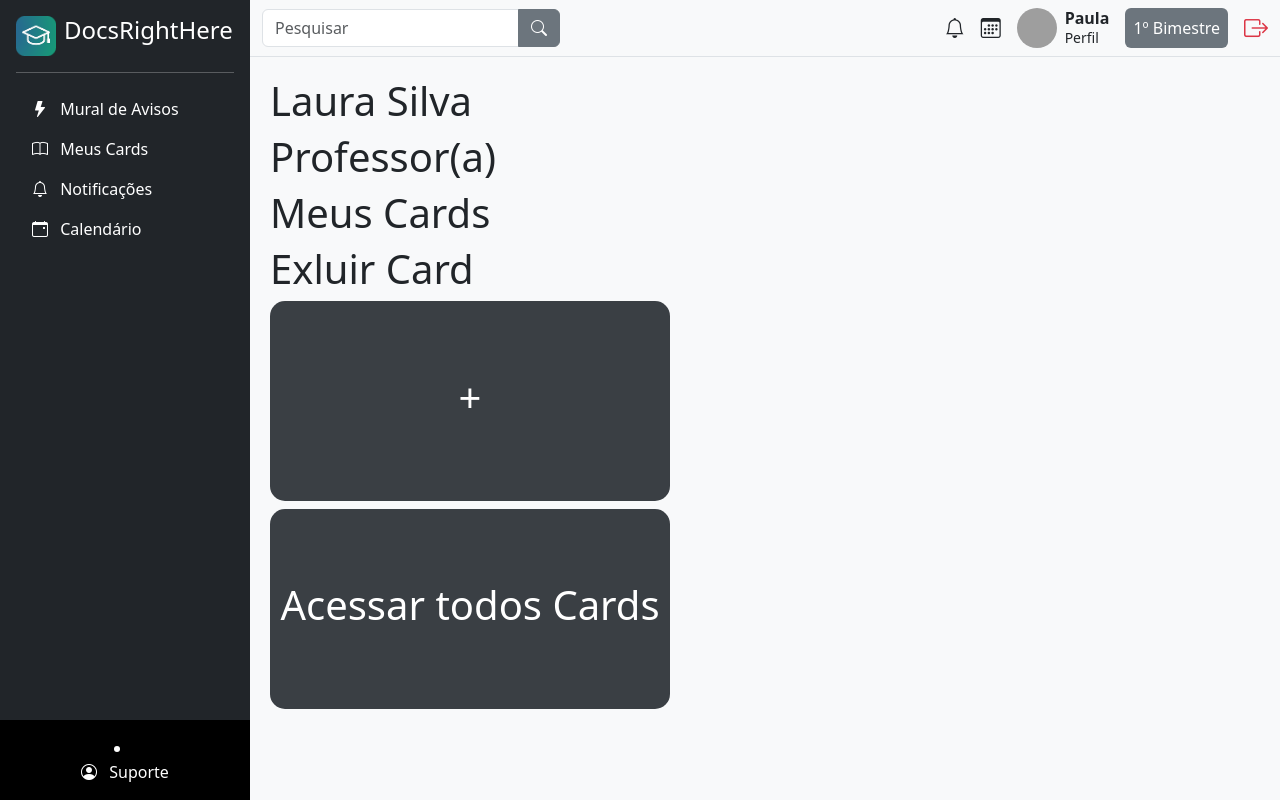
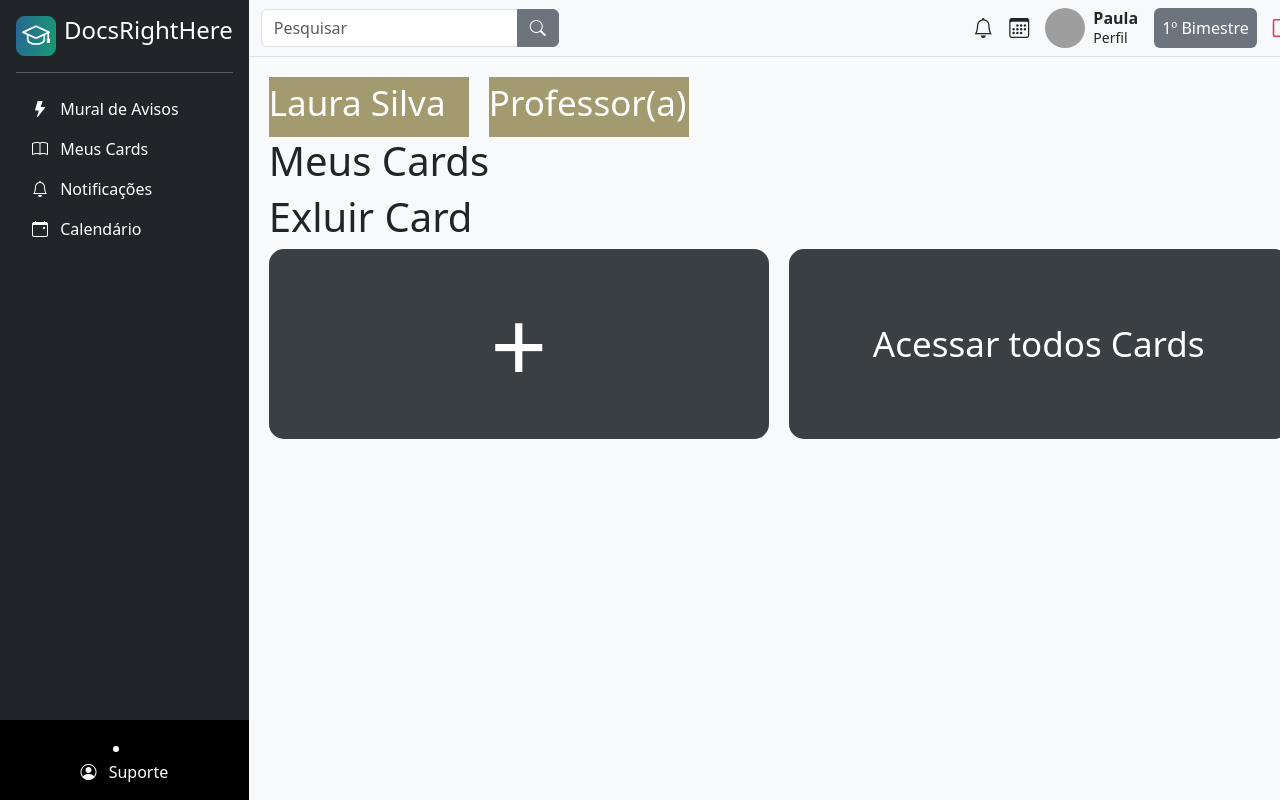
Before and after one commit to victoreemanuel/Docs-Right-Here, an Angular app in the folder frontend/docsRightHere/: page /home/cards in a window 1280 px wide. Built offline with nearby package versions, Linux system fonts and the light colour scheme; grey boxes are pictures that could not be loaded.

Commit message:
Modificações feitas na parte de estetica da pagina

```diff
--- a/frontend/docsRightHere/src/app/components/cards/cards.html
+++ b/frontend/docsRightHere/src/app/components/cards/cards.html
@@ -1,40 +1,33 @@
-<div class="PaginaCards">
+<div class="CabeçaDapagina" style="display: flex; gap: 20px;">
 
 
-  <div>
+    <div style="width: 200px; height: 60x; background-color:#a39a70; justify-content: center; align-items: center; color: white; font-size: 35px;">
 
-    <div>
-
-      <h1>Laura Silva</h1>
+      Laura Silva
 
     </div>
 
-    <div>
+    <div style="width: 200px; height: 60px; background-color:#a39a70; justify-content: center; align-items: center; color: white; font-size: 35px;">
 
-    <h1>Professor(a)</h1>
+    Professor(a)
 
     </div>
-
 </div>
 
-  <div class="Letreiro"><h1>Meus Cards</h1></div>
 
-  <div class="ExcluirCard"><h1>Exluir Card</h1></div>
+ <div class="Letreiro" style="display: flex; gap: 20px;"><h1>Meus Cards</h1></div>
 
-  <div class="CriarCard" style="width: 400px; height: 200px;
-  background-color:#3a3f44; border-radius: 15px; justify-content: center;
-  align-items: center; display: flex; color: white; font-size: 200px;">
-    <h1 class="Criar">+</h1>
-  </div>
+  <div class="ExcluirCard" style="display: flex; gap: 20px;"><h1>Exluir Card</h1></div>
 
-  <div><h1></h1></div>
 
-  <div class="AcessarCards" style="width: 400px; height: 200px;
-  background-color:#3a3f44; border-radius: 15px; justify-content: center;
-  align-items: center; display: flex; color: white; font-size: 200px;">
-  <h1>Acessar todos Cards</h1>
+<div class="LinhaPrincipal" style="display: flex; gap: 20px; justify-content: center;" >
+ <div class="CriarCard" style="width: 500px; height: 190px; background-color:#3a3f44; border-radius: 15px; justify-content: center; align-items: center; display: flex; color: white; font-size: 100px;">
+    +
   </div>
 
 
 
+  <div class="AcessarCards" style="width: 500px; height: 190px; background-color:#3a3f44; border-radius: 15px; justify-content: center; align-items: center; display: flex; color: white; font-size: 35px;">
+  Acessar todos Cards
   </div>
+</div>
```
Lines whose indentation alone changed are shown as unchanged.
